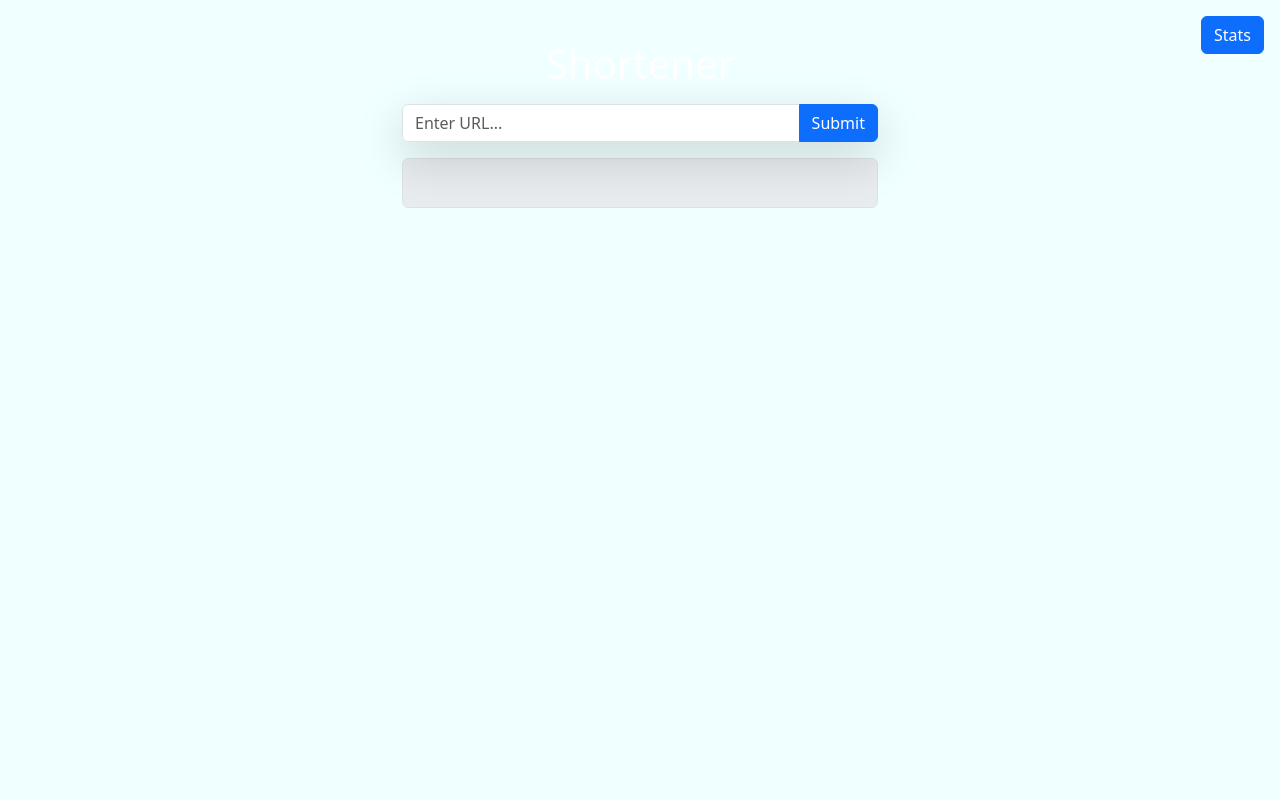
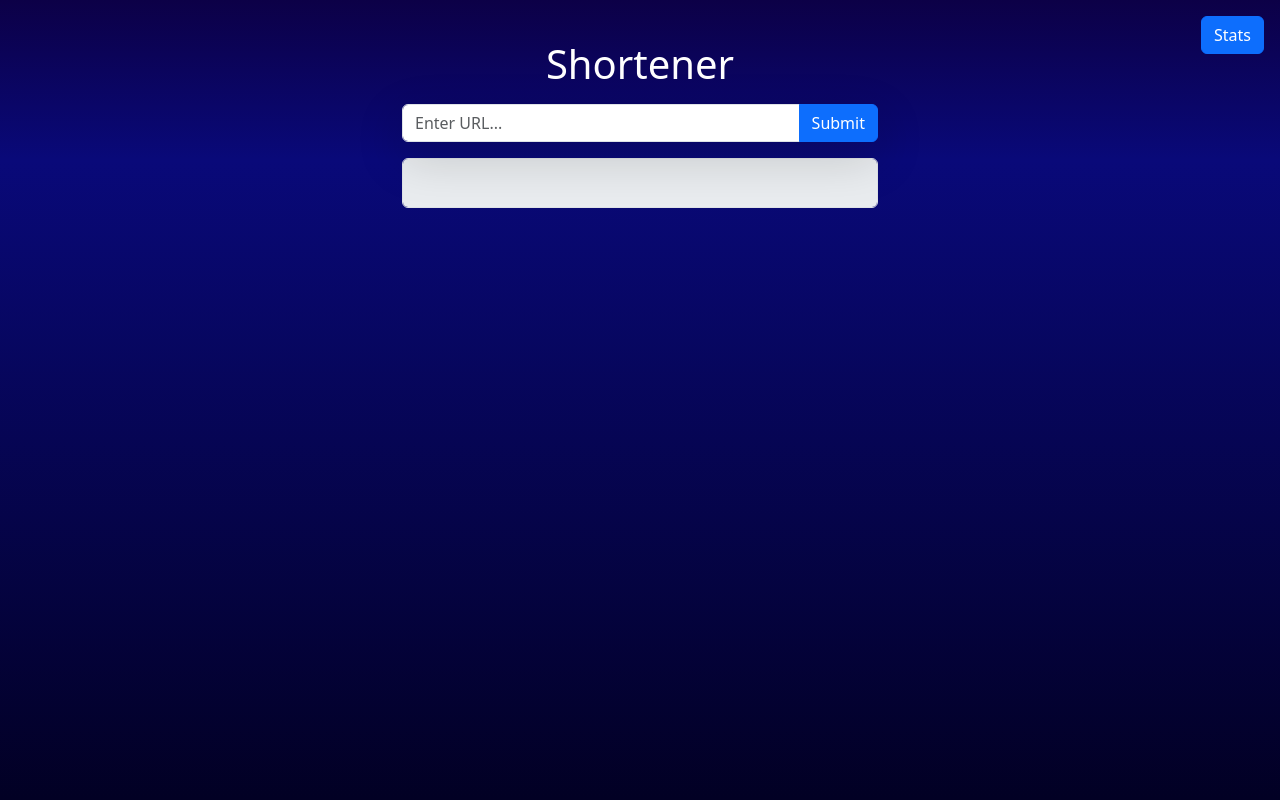
Before and after one commit to doc-mahjong/ProgrammingLanguagesRepo, a Flask app: page / in a window 1280 px wide. Run offline with Flask 3, Linux system fonts and the light colour scheme.

Commit message:
Update style.css

```diff
--- a/static/style.css
+++ b/static/style.css
@@ -4,7 +4,8 @@ body{
     justify-content: center;
     align-items: flex-start;
     padding-top: 5vh;
-    background-color: azure;
+    background: #020024;
+    background: linear-gradient(0deg,rgba(2, 0, 36, 1) 0%, rgba(9, 9, 121, 1) 80%, rgba(12, 0, 71, 1) 100%);
 }
 
 .container{
```
